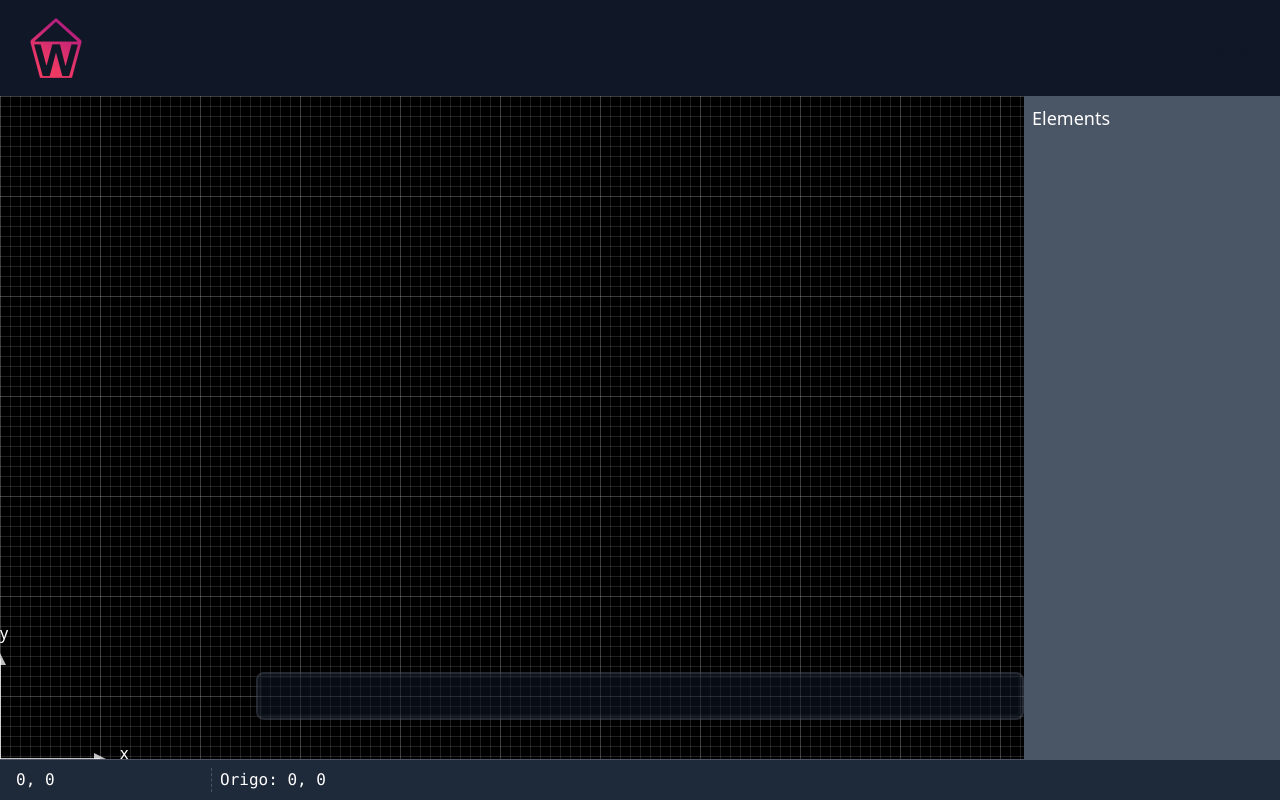
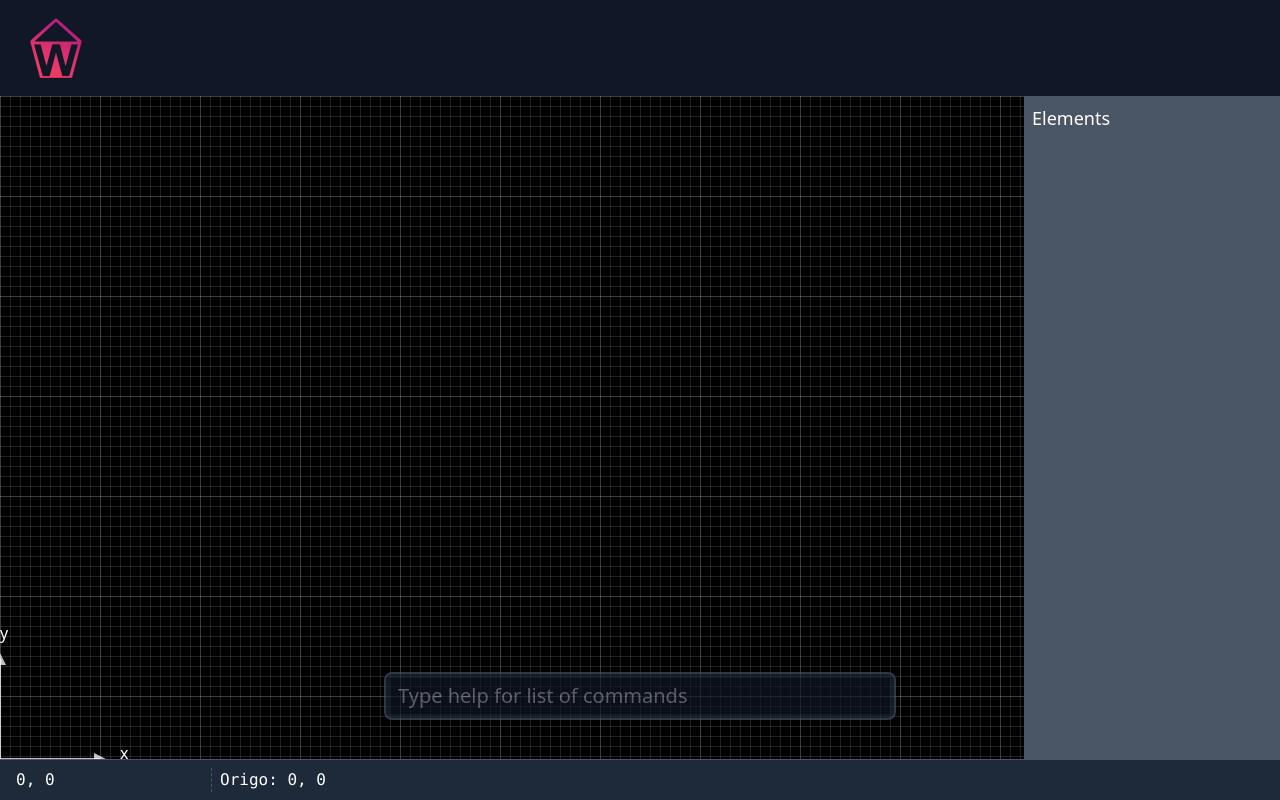
Before and after one commit to alexvnilsson-edu/karb-wad, an Angular app: page / in a window 1280 px wide. Built offline with nearby package versions, Linux system fonts and the light colour scheme.

Commit message:
add help command

```diff
--- a/src/app/routing/home/home-route.component.ts
+++ b/src/app/routing/home/home-route.component.ts
@@ -30,6 +30,7 @@ export class HomeRouteComponent {
 
         // Register commands.
         this.registerCircleCommand();
+        this.registerHelpCommand();
         this.registerLineCommand();
         this.registerRectangleCommand();
         this.registerTriangleCommand();
@@ -64,6 +65,17 @@ export class HomeRouteComponent {
             }
         };
         this.commandService.registerCommand(command);
+    }
+
+    private registerHelpCommand() {
+      const command = new WadCommand("help", new Set(["h", "hjälp"]));
+      command.executor = (command) => {
+        const commands = Array.from(this.commandService.commands.keys()).filter(c => c.toLowerCase() !== "help");
+        const helpMessage = `Commands: ${commands.join(", ")}`;
+
+        return new WadCommandExecutorResult(true, helpMessage);
+      };
+      this.commandService.registerCommand(command);
     }
 
     private registerLineCommand() {
--- a/src/app/wad/cli/command-input/command-input.css
+++ b/src/app/wad/cli/command-input/command-input.css
@@ -5,19 +5,21 @@
   position: fixed;
 
   bottom: 10%;
-  left: 20%;
-  right: 20%;
+  left: 0;
+  right: 0;
 
   min-height: 20px;
   max-height: 20%;
 
   z-index: 100;
 
-  transition: opacity 250ms;
+  transition:
+    opacity 250ms,
+    height 500ms;
 }
 
 :host:not(.active) {
-  opacity: 0.5;
+  opacity: 0.66;
 }
 
 :host.error > input {
--- a/src/app/wad/cli/command-input/command-input.html
+++ b/src/app/wad/cli/command-input/command-input.html
@@ -1,18 +1,22 @@
+<div class="mx-auto w-xl lg:w-lg flex justify-center">
   <div class="flex flex-col justify-stretch items-stretch flex-1 p-1 bg-gray-800 border-gray-600 border-2 rounded-lg">
+      @if (inFocus$()) {
         @if (error$()) {
             <p class="p-1 mb-2 text-red-400">
                 {{ message$() }}
             </p>
         } @else if (showResult$()) {
-        <p class="p-1 mb-2 text-green-400">
+            <p class="p-1 mb-2 text-gray-100">
                 {{ message$() }}
             </p>
+        }
       }
 
       <input
           #commandInput
           type="text"
           class="flex-1 bg-gray-900 text-white text-xl p-1 px-2"
+          placeholder="Type help for list of commands"
           spellcheck="false"
           [(ngModel)]="command"
           (keyup.enter)="enter()"
@@ -21,3 +25,4 @@
           (blur)="blur($event)"
       />
   </div>
+</div>
```
Lines whose indentation alone changed are shown as unchanged.
